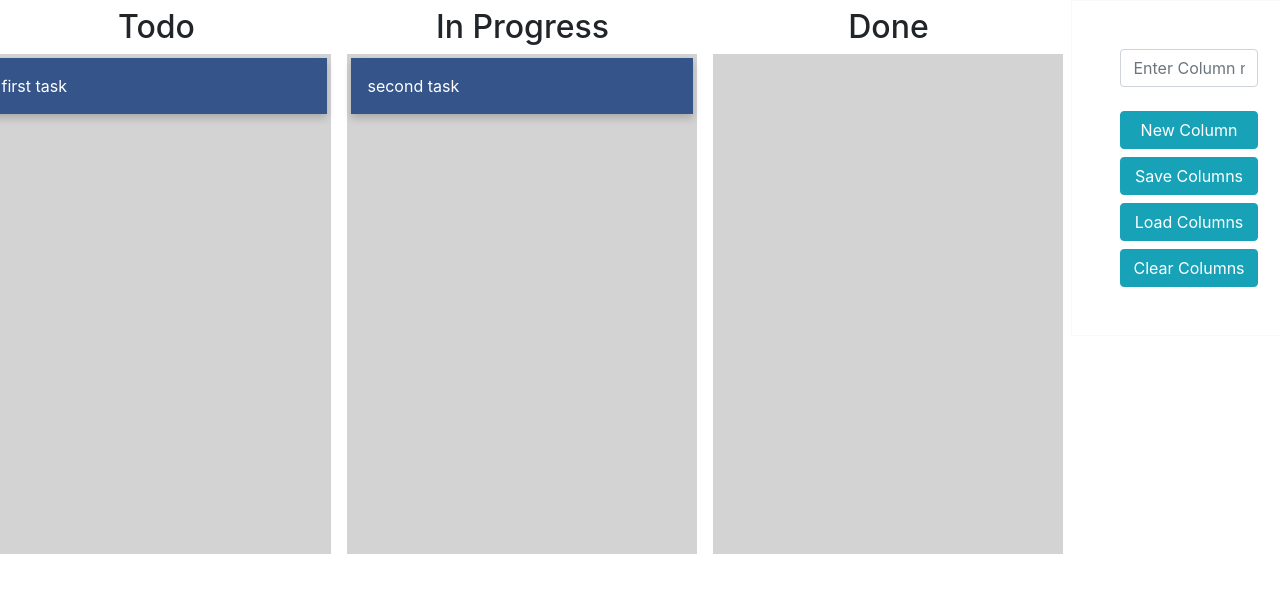
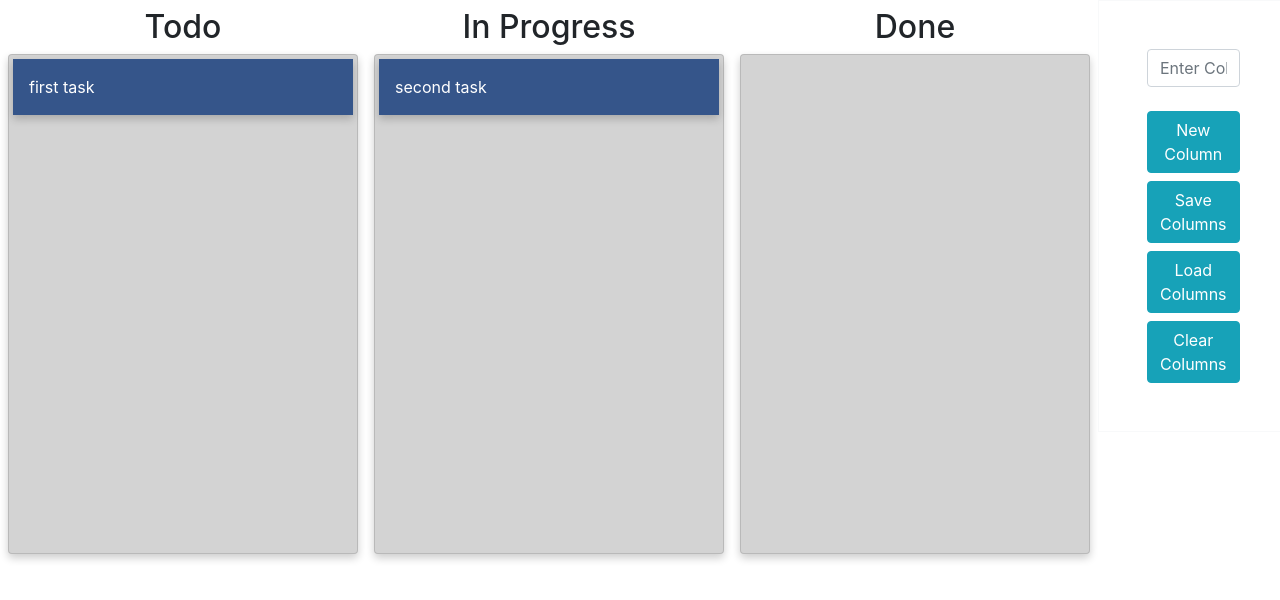
Before and after one commit to Freditansari/react-dnd-example, a React (Create React App) app: page / in a window 1280 px wide. Shown: the top 600 px of the page. Built offline with nearby package versions, Linux system fonts and the light colour scheme.

Commit message:
kanban board has been scrolling horizontally

```diff
--- a/src/App.js
+++ b/src/App.js
@@ -3,7 +3,7 @@ import React, {useState} from 'react';
 import InventoryCard from './Components/InventoryCard/InventoryCard';
 import KanbanBoard from './Components/KanbanBoard/KanbanBoard';
 import {v4 as uuid} from 'uuid';
-import {MDBContainer} from "mdbreact"
+
 
 
 /**
--- a/src/Components/KanbanBoard/KanbanBoard.css
+++ b/src/Components/KanbanBoard/KanbanBoard.css
@@ -1,18 +1,12 @@
-div.scrollmenu {
-    background-color: white;
-    overflow: auto;
-    white-space: nowrap;
-    height:100VH
-  }
+.scrolling-wrapper-flexbox{
+  display: flex;
+  flex-wrap: nowrap;
+  overflow-x : auto;
+  height: 100vh
 
-  div.scrollmenu a {
-    display: inline-block;
-    color: white;
-    text-align: center;
-    padding: 14px;
-    text-decoration: none;
-  }
 
-  div.scrollmenu a:hover {
-    background-color: #777;
-  }
+}
+.card{
+  flex: 0 0 auto;
+  box-shadow: 0 4px 8px 0 rgba(0,0,0,0.2);
+}
--- a/src/Components/KanbanBoard/KanbanBoard.js
+++ b/src/Components/KanbanBoard/KanbanBoard.js
@@ -4,7 +4,6 @@ import { DragDropContext, Droppable, Draggable} from 'react-beautiful-dnd';
 import {v4 as uuid} from 'uuid';
 import InventoryCard from '../InventoryCard/InventoryCard'
 import AddColumn from '../addColumn/AddColumn';
-import {MDBContainer} from "mdbreact"
 import './KanbanBoard.css'
 
 
@@ -115,14 +114,11 @@ const KanbanBoard = props => {
 
            <div>
 
-                  <div className="scrollmenu" >
+                  <div className="scrolling-wrapper-flexbox">
                   <DragDropContext onDragEnd = {result =>{ onDragEnd(result, columns, setColumns, result.type)}} >
                <Droppable droppableId="all-columns" type="column" direction="horizontal">{(provided, snapshot) =>(
                <div {...provided.droppableProps} ref={provided.innerRef} >
-                    <div className="App" style={{display: 'flex', justifyContent:'center',  height:'100%'}}>
-
-
-
+                    <div classname="scrolls" style={{display: 'flex', justifyContent:'center',  height:'100%'}}>
                       {Object.entries(columns).map(([id, column], index)=>{
                         // console.log("index: ", index)
                         return (
@@ -137,7 +133,7 @@ const KanbanBoard = props => {
                                           </div>
                                           <Droppable droppableId={id} key={id} direction="vertical" type="task" >
                                             {(provided, snapshot) =>(
-                                            <div {...provided.droppableProps} ref={provided.innerRef}
+                                            <div className="card" {...provided.droppableProps} ref={provided.innerRef}
                                             style={{ background: snapshot.isDraggingOver?'lightblue': 'lightgrey',
                                               padding: 4,
                                               width: 350,
@@ -150,6 +146,7 @@ const KanbanBoard = props => {
                                                         {(provided, snapshot)=>{
                                                           return (
                                                             <div
+
                                                               ref = {provided.innerRef}
                                                               {...provided.draggableProps}
                                                               {...provided.dragHandleProps}
```
Also changed, not shown: 1 other file (tests, documents, lock files or other folders).
